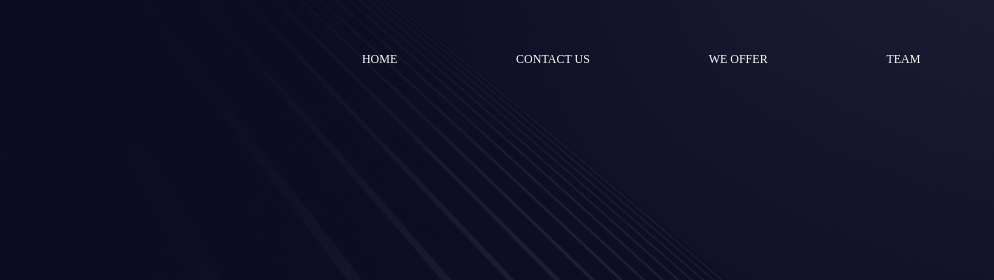
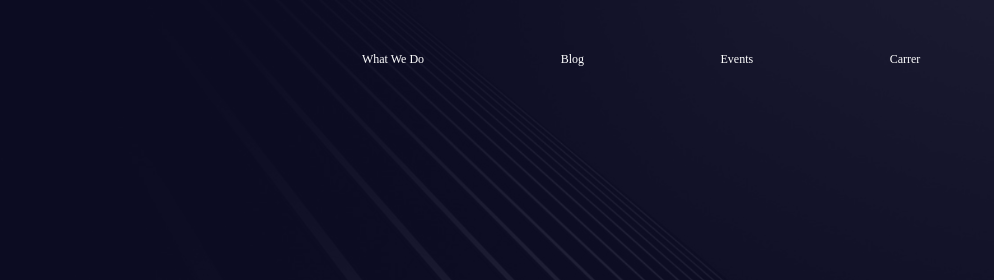
Before and after one commit to souravg1403/Innova_Website, a plain HTML site: page main/index.html in a window 1280 px wide. Shown: the top 280 px of the page, 286-1280 px from the left. Drawn offline with nearby package versions, Linux system fonts and the light colour scheme.

Commit message:
New website

```diff
--- a/main/index.html
+++ b/main/index.html
@@ -26,25 +26,25 @@
                             <ul class="sub-nav">
                                 <li class="items">
                                     <a href="/" target="_self" class="item">
-                                        <h4 class="subnav-link">HOME</h4>
+                                        <h4 class="subnav-link">What We Do</h4>
 
                                     </a>
                                 </li>
                                 <li class="items">
                                     <a href="/contact" target="_self" class="item">
-                                        <h4 class="subnav-link">CONTACT US</h4>
+                                        <h4 class="subnav-link">Blog</h4>
 
                                     </a>
                                 </li>
                                 <li class="items">
                                     <a href="#" target="_self" class="item">
-                                        <h4 class="subnav-link">WE OFFER</h4>
+                                        <h4 class="subnav-link">Events</h4>
 
                                     </a>
                                 </li>
                                 <li class="items">
                                     <a href="/team" target="_self" class="item">
-                                        <h4 class="subnav-link">TEAM</h4>
+                                        <h4 class="subnav-link">Carrer</h4>
 
                                     </a>
                                 </li>
```
